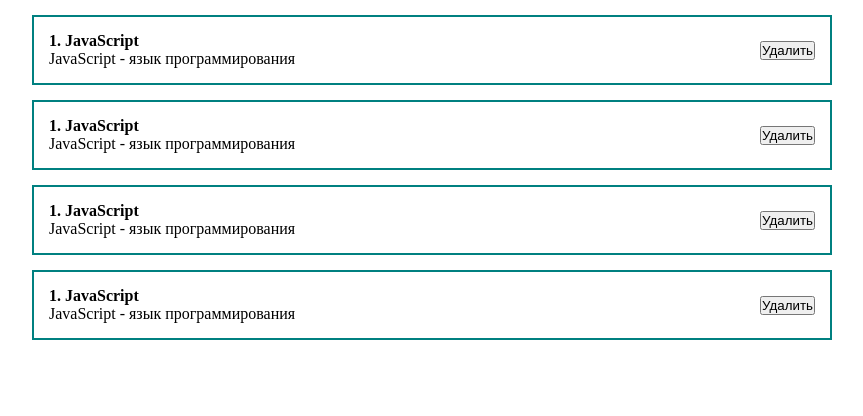
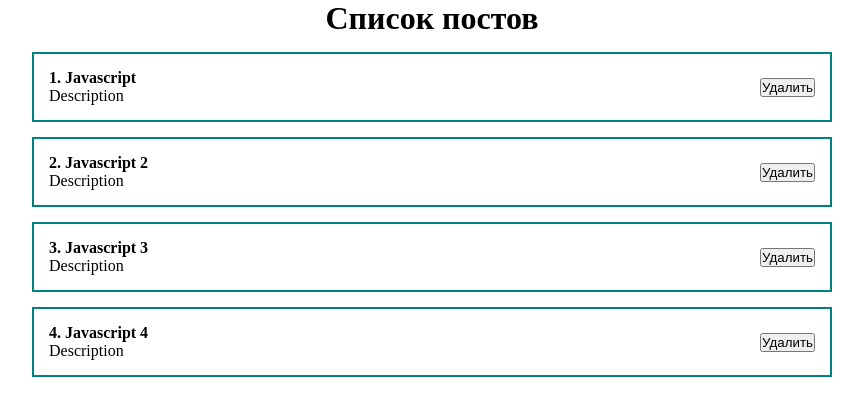
Before and after one commit to chylman/react-start, a React (Create React App) app: page / in a window 1280 px wide. Shown: the top 416 px of the page, without its empty margins (208-1071 px from the left). Built offline with nearby package versions, Linux system fonts and the light colour scheme; the HTML template or start-up script is replaced by a standard one.

Commit message:
Добавляет список

```diff
--- a/src/App.js
+++ b/src/App.js
@@ -2,16 +2,18 @@
 import Counter from "./components/Counter";
 import ClassCounter from "./components/ClassCounter";
 import './styles/App.css';
-import PostItem from "./components/PostItem";
+import PostList from "./components/PostList";
 
 function App() {
-  const [value, setValue] = useState('ТЕКСТ В ИНПУТЕ')
+    const [posts, setProps] = useState([
+        {id: 1, title: 'Javascript', body: 'Description'},
+        {id: 2, title: 'Javascript 2', body: 'Description'},
+        {id: 3, title: 'Javascript 3', body: 'Description'},
+        {id: 4, title: 'Javascript 4', body: 'Description'},
+    ])
   return (
     <div className="App">
-      <PostItem/>
-      <PostItem/>
-      <PostItem/>
-      <PostItem/>
+        <PostList posts={posts}/>
     </div>
   );
 }
--- a/src/components/PostItem.jsx
+++ b/src/components/PostItem.jsx
@@ -1,12 +1,12 @@
 import React from 'react';
 
-const PostItem = () => {
+const PostItem = (props) => {
     return (
         <div className='post'>
             <div className='post__content'>
-                <strong>1. JavaScript</strong>
+                <strong>{props.post.id}. {props.post.title}</strong>
                 <div>
-                    JavaScript - язык программирования
+                    {props.post.body}
                 </div>
             </div>
             <div className="post__btns">
--- /dev/null
+++ b/src/components/PostList.jsx
@@ -0,0 +1,15 @@
+import React from 'react';
+import PostItem from "./PostItem";
+
+const PostList = ({posts}) => {
+    return (
+        <div>
+            <h1 style={{textAlign: "center"}}>Список постов</h1>
+            {posts.map(post =>
+                <PostItem post={post} key={post.id}/>
+            )}
+        </div>
+    );
+};
+
+export default PostList;
```
